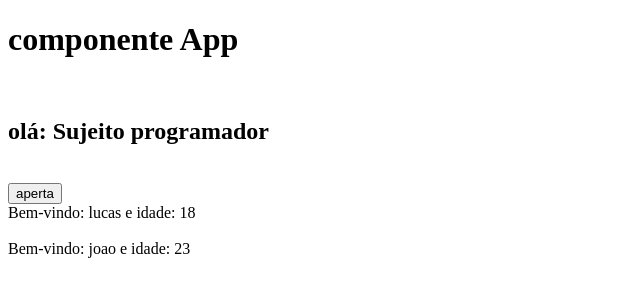
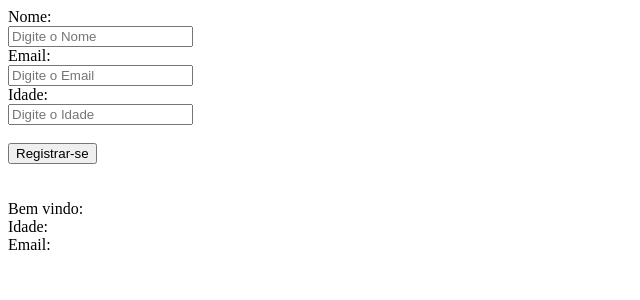
Before and after one commit to JoaoBonfimMeireles/Pichau, a React (Create React App) app: page / in a window 1280 px wide. Shown: the top 300 px of the page, without its empty margins (0-640 px from the left). Built offline with nearby package versions, Linux system fonts and the light colour scheme.

Commit message:
criação de formulario

```diff
--- a/src/App.js
+++ b/src/App.js
@@ -2,26 +2,56 @@
 import { useState } from "react";
 
 function App() {
-  const [aluno, setAluno] = useState("Sujeito programador")
+  const [nome, setNome] = useState("");
+  const [email, setEmail] = useState("");
+  const [idade, setIdade] = useState("");
 
-  function hancleChange(){
-    setAluno("mateus")
+
+  const [user, setUser] = useState({})
+
+  function handleSubmit(e) {
+    e.preventDefault();
+
+    alert("oi")
+
+    setUser({
+      nome: nome,
+      idade: idade,
+      email: email
+    })
   }
 
   return (
     <div>
-      <h1>
-        componente App
-      </h1>
-      <br/>
-      <h2>olá: {aluno}</h2>
-      <br/>
-      <button onClick={hancleChange}>
-        aperta
-      </button>
-      <Name aluno="lucas" idade="18"/>
-      <br />
-      <Name aluno="joao" idade="23"/>
+      <form onSubmit={handleSubmit}>
+        <label>Nome:</label><br/>
+        <input
+        placeholder="Digite o Nome"
+        value={nome}
+        onChange={ (e) => setNome(e.target.value) }></input><br/>
+
+        <label>Email:</label><br/>
+        <input
+        placeholder="Digite o Email"
+        value={email}
+        onChange={ (e) => setEmail(e.target.value) }></input><br/>
+
+        <label>Idade:</label><br/>
+        <input
+        placeholder="Digite o Idade"
+        value={idade}
+        onChange={ (e) => setIdade(e.target.value) }></input><br/><br/>
+
+        <button type="submit">Registrar-se</button>
+      </form>
+
+      <br/><br/>
+
+      <div>
+        <span>Bem vindo: {user.nome}</span><br/>
+        <span>Idade: {user.idade}</span><br/>
+        <span>Email: {user.email}</span>
+      </div>
     </div>
   );
 }
```
